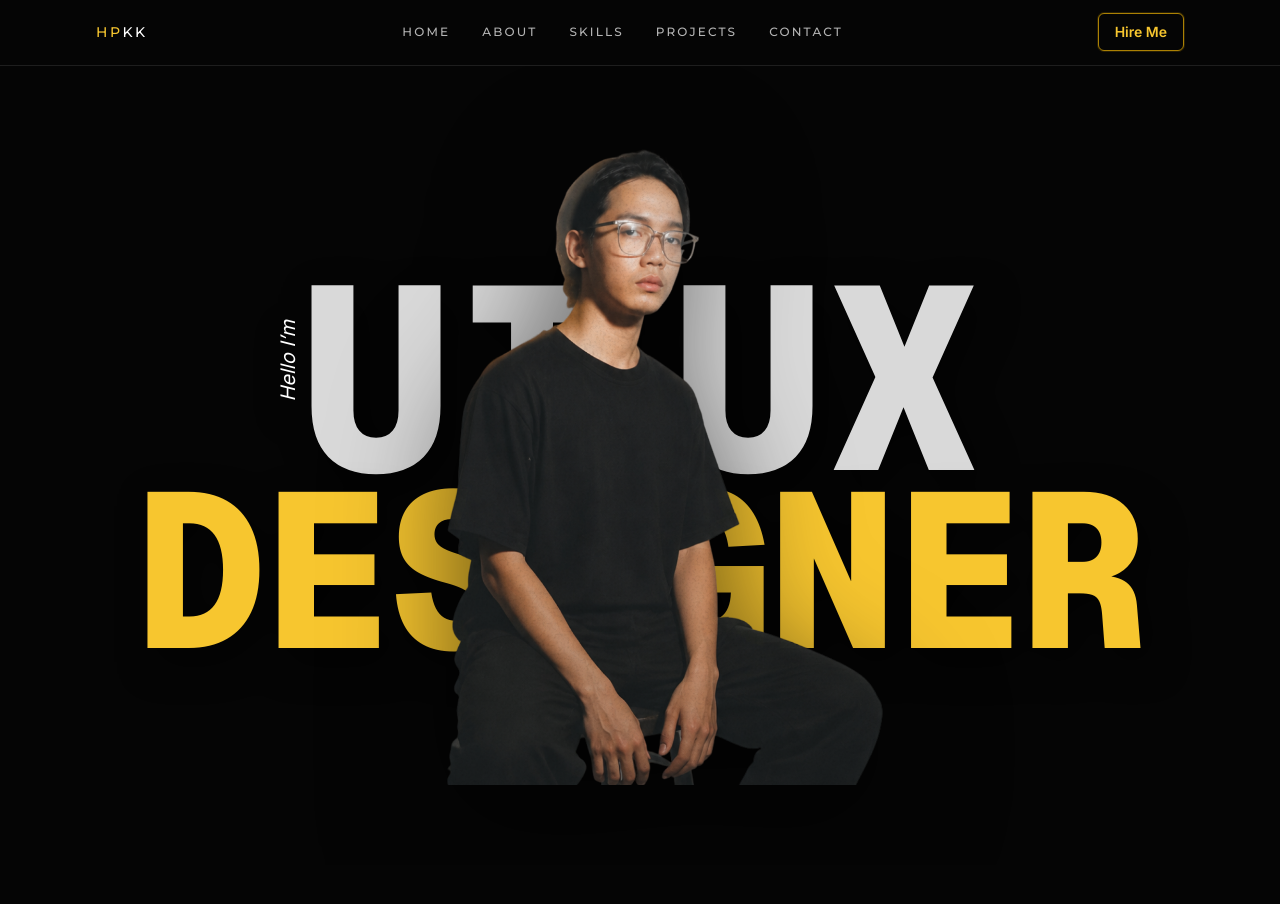
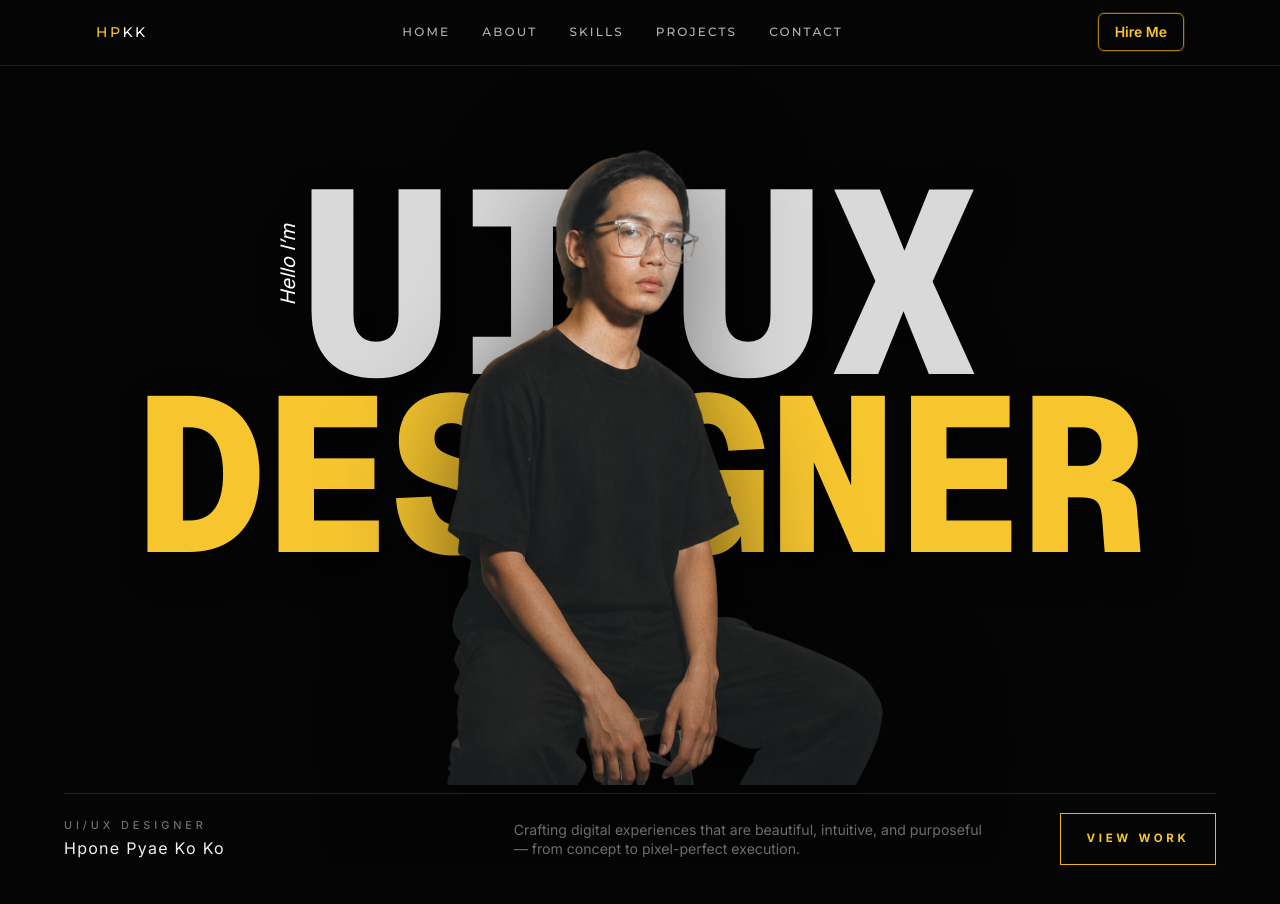
Before and after one commit to hponepyae/My-Porfolio, an Angular app: page / in a window 1280 px wide. Shown: the top 904 px of the page. Built offline with nearby package versions, Linux system fonts and the light colour scheme.

Commit message:
banner changes new

```diff
--- a/src/app/sections/hero/hero.component.css
+++ b/src/app/sections/hero/hero.component.css
@@ -18,9 +18,13 @@
   width: 100%;
   height: 100vh;
   overflow: hidden;
+  --name-start: 9%;
+  --name-end: 41%;
 }
 
 .hero-display {
+  justify-content: flex-start;
+  padding-top: clamp(4.75rem, 9vh, 7rem);
   opacity: calc(1 - var(--p, 0));
   transform: translateY(calc(-160px * var(--p, 0)));
   animation: hero-fade-in 1.2s cubic-bezier(0.42, 0, 1, 1) 0.15s;
@@ -40,46 +44,31 @@
 
 .hpone-name {
   position: absolute;
-  left: 0;
-  right: 0;
+  left: clamp(1.25rem, 6vw, 6rem);
+  right: clamp(1.25rem, 6vw, 6rem);
+  display: flex;
+  flex-direction: column;
+  align-items: center;
   text-align: center;
   font-family: "Montserrat", "Inter", ui-sans-serif, system-ui, sans-serif;
   font-weight: 800;
   text-transform: uppercase;
   letter-spacing: 0;
-  white-space: nowrap;
-  line-height: 1;
+  white-space: normal;
+  line-height: 0.86;
   pointer-events: none;
   user-select: none;
-  bottom: calc(22% + 28% * var(--p, 0));
+  bottom: calc(var(--name-start) + (var(--name-end) - var(--name-start)) * var(--p, 0));
   opacity: var(--p, 0);
   will-change: bottom, opacity;
 
-  font-size: 28px;
+  font-size: clamp(2.15rem, 12.25vw, 10.75rem);
 }
 
-@media (min-width: 640px) {
-  .hpone-name {
-    font-size: 37px;
-  }
-}
-
-@media (min-width: 768px) {
-  .hpone-name {
-    font-size: 47px;
-  }
-}
-
-@media (min-width: 1024px) {
-  .hpone-name {
-    font-size: 58px;
-  }
-}
-
-@media (min-width: 1280px) {
-  .hpone-name {
-    font-size: 69px;
-  }
+.hpone-name span {
+  display: block;
+  max-width: 100%;
+  white-space: nowrap;
 }
 
 .hpone-name--fill {
@@ -93,6 +82,93 @@
   z-index: 30;
 }
 
+.hero-intro-panel {
+  position: absolute;
+  left: clamp(1rem, 2.75vw, 2rem);
+  right: clamp(1rem, 2.75vw, 2rem);
+  bottom: clamp(2rem, 10vh, 5rem);
+  z-index: 40;
+  display: grid;
+  grid-template-columns: minmax(180px, 1fr) minmax(260px, 1.25fr) auto;
+  align-items: center;
+  gap: clamp(1.5rem, 5vw, 6rem);
+  border-top: 1px solid rgba(255, 255, 255, 0.12);
+  padding-top: clamp(1.15rem, 2.4vh, 2rem);
+  font-family: "Inter", ui-sans-serif, system-ui, sans-serif;
+}
+
+.hero-intro-role {
+  margin: 0 0 0.45rem;
+  color: rgba(255, 255, 255, 0.42);
+  font-size: clamp(0.68rem, 0.85vw, 0.9rem);
+  font-weight: 500;
+  line-height: 1;
+  letter-spacing: 0.36em;
+  text-transform: uppercase;
+}
+
+.hero-intro-name {
+  margin: 0;
+  color: rgba(255, 255, 255, 0.94);
+  font-size: clamp(1rem, 1.2vw, 1.25rem);
+  font-weight: 400;
+  line-height: 1.25;
+  letter-spacing: 0.08em;
+}
+
+.hero-intro-copy {
+  margin: 0;
+  max-width: 560px;
+  color: rgba(255, 255, 255, 0.42);
+  font-size: clamp(0.88rem, 1vw, 1.08rem);
+  font-weight: 400;
+  line-height: 1.35;
+}
+
+.hero-intro-link {
+  display: inline-flex;
+  min-height: 3.25rem;
+  min-width: clamp(9.75rem, 12vw, 12rem);
+  align-items: center;
+  justify-content: center;
+  border: 1px solid #f2b705;
+  padding: 0.85rem 1.4rem;
+  color: #f7c62f;
+  font-size: clamp(0.72rem, 0.85vw, 0.88rem);
+  font-weight: 700;
+  letter-spacing: 0.32em;
+  line-height: 1;
+  text-transform: uppercase;
+  transition:
+    background-color 180ms ease,
+    color 180ms ease,
+    border-color 180ms ease;
+}
+
+.hero-intro-link:hover {
+  border-color: #ffd86b;
+  background: #f7c62f;
+  color: #050505;
+}
+
+@media (min-width: 1024px) {
+  .hero-pinned {
+    --name-end: 31%;
+  }
+
+  .hero-display {
+    padding-top: clamp(6.25rem, 12vh, 8.75rem);
+  }
+
+  .hpone-name {
+    font-size: clamp(2.15rem, 9.8vw, 8.8rem);
+  }
+
+  .hero-intro-panel {
+    bottom: 0;
+  }
+}
+
 @media (max-width: 640px) {
   .hero-track {
     height: 170svh;
@@ -100,11 +176,12 @@
 
   .hero-pinned {
     height: calc(100svh - 4rem);
+    --name-start: 8%;
+    --name-end: 43%;
   }
 
   .hero-display {
-    justify-content: flex-start;
-    padding-top: clamp(5.25rem, 19svh, 7.25rem);
+    padding-top: clamp(5.75rem, 22svh, 7.5rem);
   }
 
   .hpone-name--outline {
@@ -123,7 +200,24 @@
     max-height: calc(100svh - 6rem);
   }
 
-  .hpone-name {
-    bottom: calc(10% + 22% * var(--p, 0));
+  .hero-intro-panel {
+    bottom: 1rem;
+    grid-template-columns: 1fr;
+    gap: 0.95rem;
+    padding-top: 1rem;
+  }
+
+  .hero-intro-role {
+    margin-bottom: 0.35rem;
+    letter-spacing: 0.28em;
+  }
+
+  .hero-intro-copy {
+    max-width: 26rem;
+  }
+
+  .hero-intro-link {
+    width: 100%;
+    min-height: 2.9rem;
   }
 }
--- a/src/app/sections/hero/hero.component.html
+++ b/src/app/sections/hero/hero.component.html
@@ -39,7 +39,8 @@
             [style.--p]="scrollProgress()"
             aria-hidden="true"
           >
-            Hpone Pyae Ko Ko
+            <span>HPONE PYAE</span>
+            <span>KO KO</span>
           </div>
 
           <div class="hero-portrait-wrap relative z-20 flex items-end justify-center w-full h-full pt-10 pb-20">
@@ -54,7 +55,22 @@
             class="hpone-name hpone-name--outline"
             [style.--p]="scrollProgress()"
           >
-            Hpone Pyae Ko Ko
+            <span>HPONE PYAE</span>
+            <span>KO KO</span>
+          </div>
+
+          <div class="hero-intro-panel">
+            <div class="hero-intro-id">
+              <p class="hero-intro-role">UI/UX Designer</p>
+              <p class="hero-intro-name">Hpone Pyae Ko Ko</p>
+            </div>
+
+            <p class="hero-intro-copy">
+              Crafting digital experiences that are beautiful, intuitive, and
+              purposeful &mdash; from concept to pixel-perfect execution.
+            </p>
+
+            <a class="hero-intro-link" href="#projects">View Work</a>
           </div>
         </div>
       </div>
```
